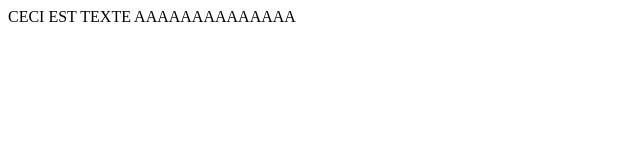
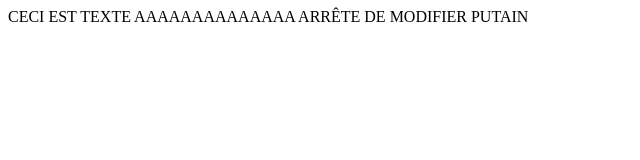
Before and after one commit to RowanLC/Test-Rowan, a plain HTML site: page index.html in a window 1280 px wide. Shown: the whole page, without its empty margins (0-640 px from the left). Drawn offline with Linux system fonts and the light colour scheme.

Commit message:
Zut à la fin

```diff
--- a/index.html
+++ b/index.html
@@ -9,5 +9,6 @@
 <body>
     CECI EST TEXTE
     AAAAAAAAAAAAAA
+    ARRÊTE DE MODIFIER PUTAIN
 </body>
 </html>
```
